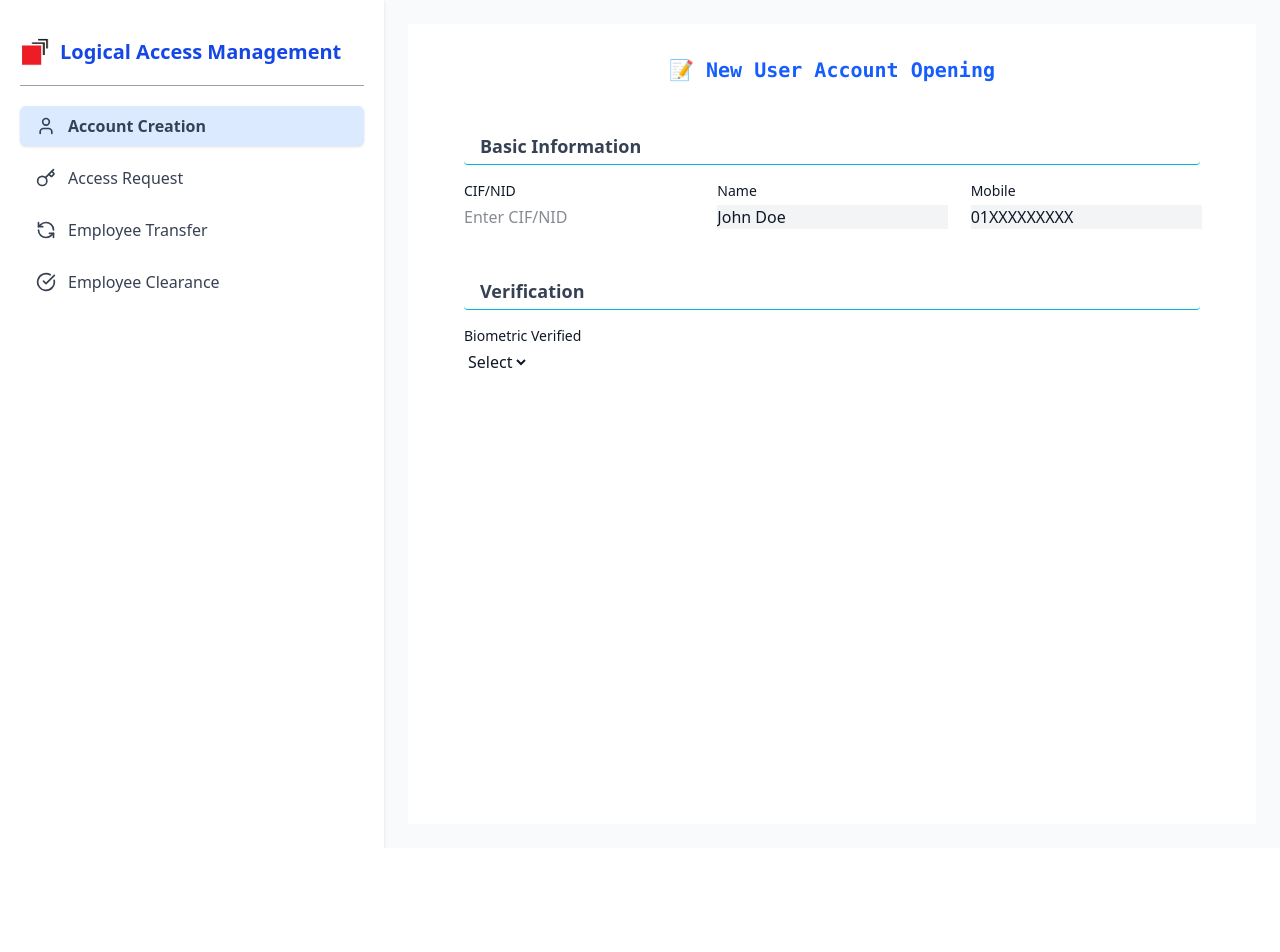
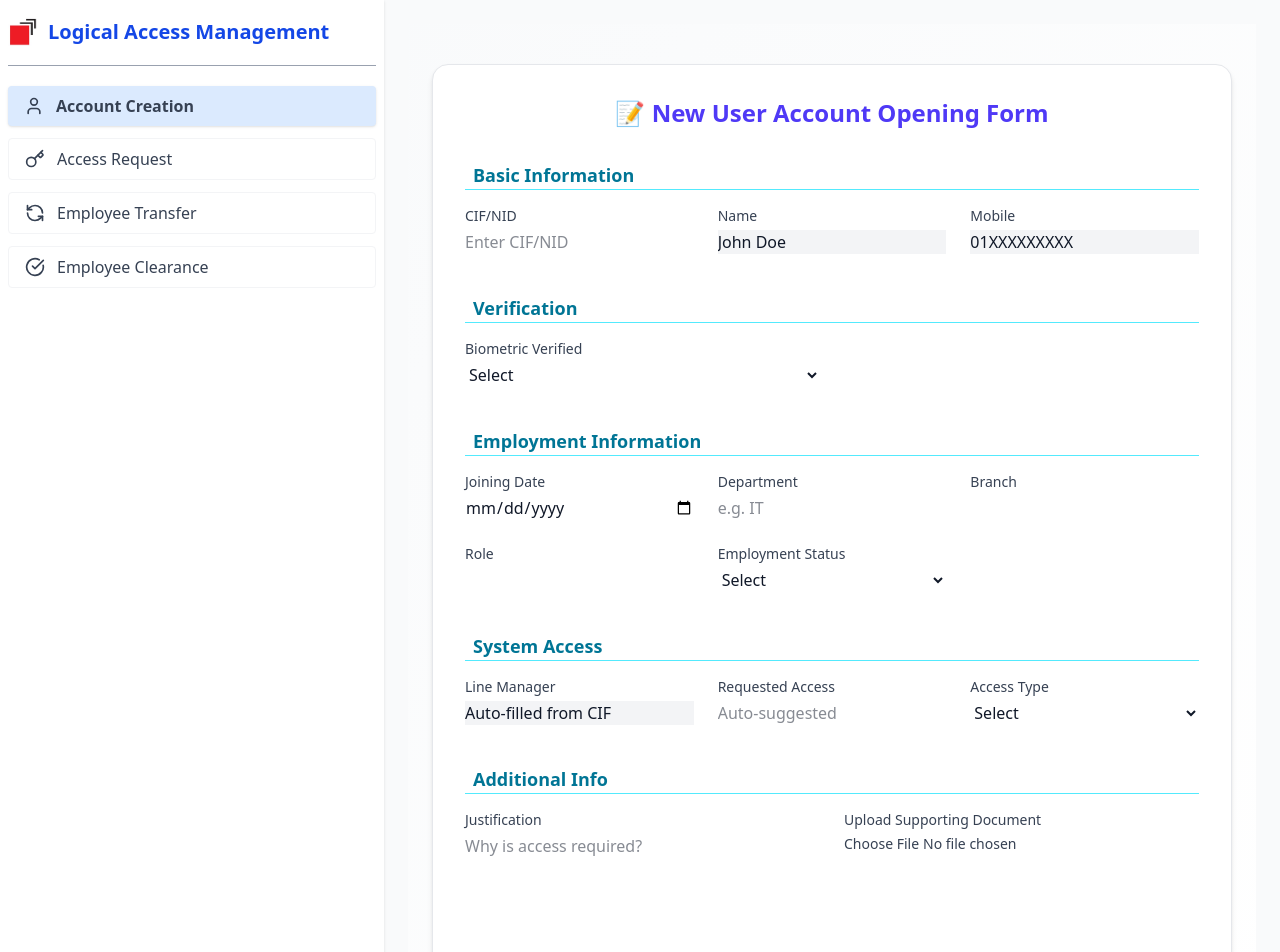
Before and after one commit to Nazmul-karim-tanvir-2nd/lamCodes, a React (Vite) app in the folder lamFrontend/: page / in a window 1280 px wide. Shown: the top 952 px of the page. Before the commit the page ends 848 px from the top, so only its background shows below. Built offline with nearby package versions, Linux system fonts and the light colour scheme.

Commit message:
chnaged some design

```diff
--- a/lamFrontend/src/components/Sidebar.jsx
+++ b/lamFrontend/src/components/Sidebar.jsx
@@ -4,14 +4,14 @@ import idlclogo from '../assets/idlclogo.jpg'
 
 const Sidebar = () => {
     const linkClass =
-        'flex items-center gap-3 px-4 py-2 rounded-md text-gray-700 hover:bg-blue-100 hover:text-black transition-all';
+        'flex items-center gap-3 px-4 py-2 rounded text-gray-700 hover:bg-blue-100 hover:text-black transition-all border border-gray-100';
 
     const activeClass =
-        'bg-blue-100 text-black shadow-sm font-bold';
+        'bg-blue-100 text-black shadow-sm font-bold border-0';
 
 
     return (
-        <aside className="bg-white text-black w-96 min-h-screen p-5 hidden md:block shadow-sm">
+        <aside className="bg-white text-black w-96 min-h-screen hidden md:block shadow-sm px-2">
             <div className="flex items-center gap-2 text-center py-4 border-b-1 border-gray-400">
                 <img src={idlclogo} alt="IDLC Logo" className="w-8 h-auto" />
                 <h2 className="text-xl font-semibold text-blue-700">
--- a/lamFrontend/src/pages/userAccount/UserAccountForm.jsx
+++ b/lamFrontend/src/pages/userAccount/UserAccountForm.jsx
@@ -1,9 +1,16 @@
 import { useState } from "react";
 
 const SectionTitle = ({ children }) => (
-    <h2 className="text-lg font-semibold text-gray-700 mb-4 mt-8 py-4 border-b px-4 border-b-cyan-500 rounded border-gray-200 pb-1">
+    <h2 className="text-lg font-semibold text-cyan-700 mb-4 mt-6 px-2 border-b border-cyan-300">
         {children}
     </h2>
+);
+
+const InputWrapper = ({ label, children }) => (
+    <div className="flex flex-col">
+        <label className="text-sm font-medium text-gray-700 mb-1">{label}</label>
+        {children}
+    </div>
 );
 
 const UserAccountForm = () => {
@@ -20,17 +27,18 @@ const UserAccountForm = () => {
     };
 
     return (
-        <div className="bg-white w-full min-h-screen py-8 px-10 text-gray-900">
-            <h1 className="text-xl font-semibold text-blue-600 mb-6 text-center font-mono">
-                📝 New User Account Opening
+        <div className="bg-gradient-to-br from-gray-50 to-white min-h-screen px-6 py-10 text-gray-900 font-sans">
+            <div className="max-w-6xl mx-auto bg-white rounded-2xl shadow-md p-8 border border-gray-200">
+                <h1 className="text-2xl font-bold text-center text-indigo-600 mb-8">
+                    📝 New User Account Opening Form
                 </h1>
 
-            <form onSubmit={handleSubmit} className="space-y-6 px-4">
-                {/* Section: Basic Info */}
+                <form onSubmit={handleSubmit} className="space-y-10">
+                    {/* Section: Basic Information */}
+                    <div>
                         <SectionTitle>Basic Information</SectionTitle>
                         <div className="grid grid-cols-1 md:grid-cols-3 gap-6">
-                    <div>
-                        <label className="block text-sm font-medium mb-1">CIF/NID</label>
+                            <InputWrapper label="CIF/NID">
                                 <input
                                     type="text"
                                     value={cif}
@@ -39,36 +47,33 @@ const UserAccountForm = () => {
                                     required
                                     className="input"
                                 />
-                    </div>
+                            </InputWrapper>
 
-                    <div>
-                        <label className="block text-sm font-medium mb-1">Name</label>
+                            <InputWrapper label="Name">
                                 <input
                                     type="text"
                                     value={name}
                                     readOnly
                                     className="input bg-gray-100 cursor-not-allowed"
                                 />
-                    </div>
+                            </InputWrapper>
 
-                    <div>
-                        <label className="block text-sm font-medium mb-1">Mobile</label>
+                            <InputWrapper label="Mobile">
                                 <input
                                     type="text"
                                     value={mobile}
                                     readOnly
                                     className="input bg-gray-100 cursor-not-allowed"
                                 />
+                            </InputWrapper>
                         </div>
                     </div>
 
                     {/* Section: Verification */}
+                    <div>
                         <SectionTitle>Verification</SectionTitle>
                         <div className="grid grid-cols-1 md:grid-cols-2 gap-6">
-                    <div>
-                        <label className="block text-sm font-medium mb-1">
-                            Biometric Verified
-                        </label>
+                            <InputWrapper label="Biometric Verified">
                                 <select
                                     value={biometric}
                                     onChange={(e) => setBiometric(e.target.value)}
@@ -79,47 +84,31 @@ const UserAccountForm = () => {
                                     <option value="Yes">Yes</option>
                                     <option value="No">No</option>
                                 </select>
-                        {biometric === "No" && (
-                            <p className="text-sm text-red-500 mt-1 font-medium">
-                                Access Restricted
-                            </p>
-                        )}
+                            </InputWrapper>
                         </div>
                     </div>
 
-                {/* Section: Employment Info */}
-                {biometric === "Yes" && (
-                    <>
+                    {/* Section: Employment Information */}
+                    <div>
                         <SectionTitle>Employment Information</SectionTitle>
                         <div className="grid grid-cols-1 md:grid-cols-3 gap-6">
-                            <div>
-                                <label className="block text-sm font-medium mb-1">
-                                    Joining Date
-                                </label>
+                            <InputWrapper label="Joining Date">
                                 <input type="date" required className="input" />
-                            </div>
+                            </InputWrapper>
 
-                            <div>
-                                <label className="block text-sm font-medium mb-1">
-                                    Department
-                                </label>
+                            <InputWrapper label="Department">
                                 <input type="text" required placeholder="e.g. IT" className="input" />
-                            </div>
+                            </InputWrapper>
 
-                            <div>
-                                <label className="block text-sm font-medium mb-1">Branch</label>
+                            <InputWrapper label="Branch">
                                 <input type="text" required className="input" />
-                            </div>
+                            </InputWrapper>
 
-                            <div>
-                                <label className="block text-sm font-medium mb-1">Role</label>
+                            <InputWrapper label="Role">
                                 <input type="text" required className="input" />
-                            </div>
+                            </InputWrapper>
 
-                            <div>
-                                <label className="block text-sm font-medium mb-1">
-                                    Employment Status
-                                </label>
+                            <InputWrapper label="Employment Status">
                                 <select
                                     value={employmentStatus}
                                     onChange={(e) => setEmploymentStatus(e.target.value)}
@@ -130,99 +119,85 @@ const UserAccountForm = () => {
                                     <option value="Permanent">Permanent</option>
                                     <option value="Contractual">Contractual</option>
                                 </select>
-                            </div>
+                            </InputWrapper>
 
                             {employmentStatus === "Contractual" && (
-                                <div>
-                                    <label className="block text-sm font-medium mb-1">
-                                        Contract Expiry
-                                    </label>
+                                <InputWrapper label="Contract Expiry">
                                     <input
                                         type="date"
                                         value={contractExpiry}
                                         onChange={(e) => setContractExpiry(e.target.value)}
                                         className="input"
                                     />
-                                </div>
+                                </InputWrapper>
                             )}
                         </div>
+                    </div>
 
-                        {/* Section: Access */}
+                    {/* Section: System Access */}
+                    <div>
                         <SectionTitle>System Access</SectionTitle>
                         <div className="grid grid-cols-1 md:grid-cols-3 gap-6">
-                            <div>
-                                <label className="block text-sm font-medium mb-1">
-                                    Line Manager
-                                </label>
+                            <InputWrapper label="Line Manager">
                                 <input
                                     type="text"
                                     value="Auto-filled from CIF"
                                     readOnly
                                     className="input bg-gray-100 cursor-not-allowed"
                                 />
-                            </div>
+                            </InputWrapper>
 
-                            <div>
-                                <label className="block text-sm font-medium mb-1">
-                                    Requested Access
-                                </label>
+                            <InputWrapper label="Requested Access">
                                 <input
                                     type="text"
                                     placeholder="Auto-suggested"
                                     className="input"
                                 />
-                            </div>
+                            </InputWrapper>
 
-                            <div>
-                                <label className="block text-sm font-medium mb-1">
-                                    Access Type
-                                </label>
+                            <InputWrapper label="Access Type">
                                 <select required className="input">
                                     <option value="">Select</option>
                                     <option value="Viewer">Viewer</option>
                                     <option value="Editor">Editor</option>
                                     <option value="Admin">Admin</option>
                                 </select>
+                            </InputWrapper>
                         </div>
                     </div>
 
                     {/* Section: Justification */}
+                    <div>
                         <SectionTitle>Additional Info</SectionTitle>
-                        <div className="space-y-6">
-                            <div>
-                                <label className="block text-sm font-medium mb-1">
-                                    Justification
-                                </label>
+                        <div className="grid grid-cols-1 md:grid-cols-2 gap-6">
+                            <InputWrapper label="Justification">
                                 <textarea
-                                    rows={3}
+                                    rows={4}
                                     placeholder="Why is access required?"
                                     required
                                     className="input resize-none"
                                 ></textarea>
-                            </div>
+                            </InputWrapper>
 
-                            <div>
-                                <label className="block text-sm font-medium mb-1">
-                                    Upload Supporting Document
-                                </label>
+                            <InputWrapper label="Upload Supporting Document">
                                 <input
                                     type="file"
                                     className="block w-full text-sm text-gray-700"
                                 />
+                            </InputWrapper>
                         </div>
                     </div>
 
-                        <div className="text-right mt-6">
+                    <div className="text-right mt-8">
                         <button
                             type="submit"
-                                className="bg-indigo-600 text-white font-semibold px-6 py-2 rounded hover:bg-indigo-700 transition"
+                            className="bg-indigo-600 text-white px-8 py-2 rounded-md font-semibold hover:bg-indigo-700 transition"
                         >
                             Submit Request
                         </button>
                     </div>
-                    </>
-                )}
                 </form>
+            </div>
         </div>
     );
 };
```
Lines whose indentation alone changed are shown as unchanged.
